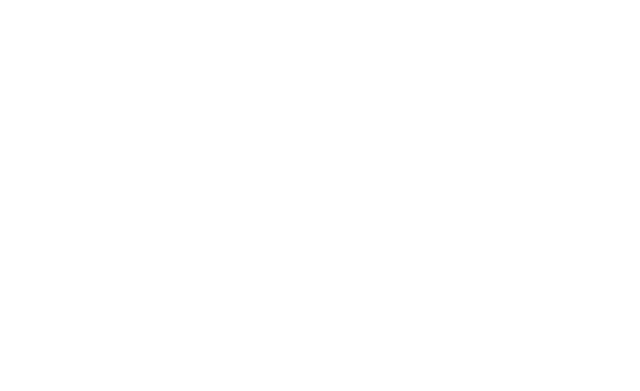
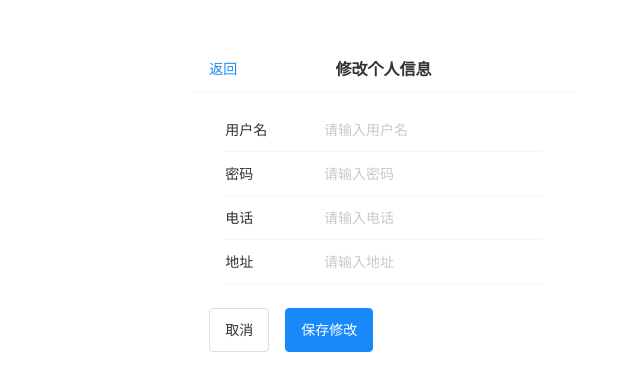
Before and after one commit to xiaoliudage/repair111, a Vue app: page /user/profile in a window 1280 px wide. Before the commit this address had no page. Shown: the part 163-554 px from the top of the page, without its empty margins (66-706 px from the left). Built offline with nearby package versions, Linux system fonts and the light colour scheme; sample sign-in values are in the browser's storage.

Commit message:
普通用户修改信息

```diff
--- a/src/views/Profile.vue
+++ b/src/views/Profile.vue
@@ -177,4 +177,8 @@ const deleteAccount = async () => {
 .logout-cell {
   color: #f53f3f;
 }
+.profile-actions {
+  padding: 16px;
+  margin-top: 20px;
+}
 </style>
--- /dev/null
+++ b/src/views/UserProfile.vue
@@ -0,0 +1,143 @@
+<template>
+  <div class="user-profile-container">
+    <van-nav-bar title="修改个人信息" left-text="返回" @click-left="goBack" />
+    <div class="profile-form">
+      <van-form @submit="handleSubmit">
+        <van-field
+          v-model="form.username"
+          name="username"
+          label="用户名"
+          placeholder="请输入用户名"
+          :rules="[{ required: true, message: '请输入用户名' }]"
+        />
+        <van-field
+          v-model="form.password"
+          name="password"
+          label="密码"
+          type="password"
+          placeholder="请输入密码"
+          :rules="[{ required: true, message: '请输入密码' }]"
+        />
+        <van-field
+          v-model="form.phone"
+          name="phone"
+          label="电话"
+          placeholder="请输入电话"
+          :rules="[{ required: true, message: '请输入电话' }, { pattern: /^1[3-9]\d{9}$/, message: '请输入正确的手机号' }]"
+        />
+        <van-field
+          v-model="form.address"
+          name="address"
+          label="地址"
+          placeholder="请输入地址"
+          :rules="[{ required: true, message: '请输入地址' }]"
+        />
+        <div class="form-actions">
+          <van-button type="default" @click="goBack">取消</van-button>
+          <van-button type="primary" native-type="submit">保存修改</van-button>
+        </div>
+      </van-form>
+    </div>
+  </div>
+</template>
+
+<script setup>
+import { ref, onMounted } from 'vue';
+import { useRouter } from 'vue-router';
+import { showToast } from 'vant';
+import request from '../utils/request';
+
+const router = useRouter();
+const form = ref({
+  username: '',
+  password: '',
+  phone: '',
+  address: '',
+  userId: null
+});
+
+// 页面加载时获取当前用户ID
+onMounted(() => {
+  const userId = localStorage.getItem('userId');
+  if (userId) {
+    form.value.userId = Number(userId);
+    // 暂时注释掉获取用户信息的逻辑，因为后端未提供对应接口
+    // fetchUserInfo();
+  } else {
+    showToast('用户未登录');
+    router.push('/login');
+  }
+});
+
+// 获取用户信息用于表单预填 - 暂时注释，后端未提供接口
+// const fetchUserInfo = async () => {
+//   try {
+//     const res = await request.get('/user/info', {
+//       params: {
+//         userId: form.value.userId
+//       }
+//     });
+//     if (res.data) {
+//       form.value.username = res.data.username || '';
+//       form.value.phone = res.data.phone || '';
+//       form.value.address = res.data.address || '';
+//       // 密码不预填
+//     }
+//   } catch (error) {
+//     console.error('获取用户信息失败:', error);
+//     showToast('获取用户信息失败');
+//   }
+// };
+
+// 提交表单
+const handleSubmit = async () => {
+  try {
+    // 验证用户ID
+    if (!form.value.userId || isNaN(form.value.userId)) {
+      showToast('用户ID无效');
+      return;
+    }
+
+    const token = localStorage.getItem('token');
+    if (!token) {
+      showToast('请先登录');
+      router.push('/login');
+      return;
+    }
+
+    const response = await request.post('/user/update', form.value, {
+      headers: {
+        'Authorization': `Bearer ${token}`
+      }
+    });
+    if (response.data) {
+      showToast('修改成功');
+      router.go(-1); // 返回上一页
+    }
+  } catch (error) {
+    console.error('修改失败:', error);
+    showToast('修改失败，请重试');
+  }
+};
+
+// 返回上一页
+const goBack = () => {
+  router.go(-1);
+};
+</script>
+
+<style scoped>
+.user-profile-container {
+  padding-bottom: 60px;
+}
+
+.profile-form {
+  padding: 16px;
+}
+
+.form-actions {
+  display: flex;
+  gap: 16px;
+  margin-top: 24px;
+}
+</style>
```
Also changed, not shown: src/router/index.js (+5 -2 lines).
